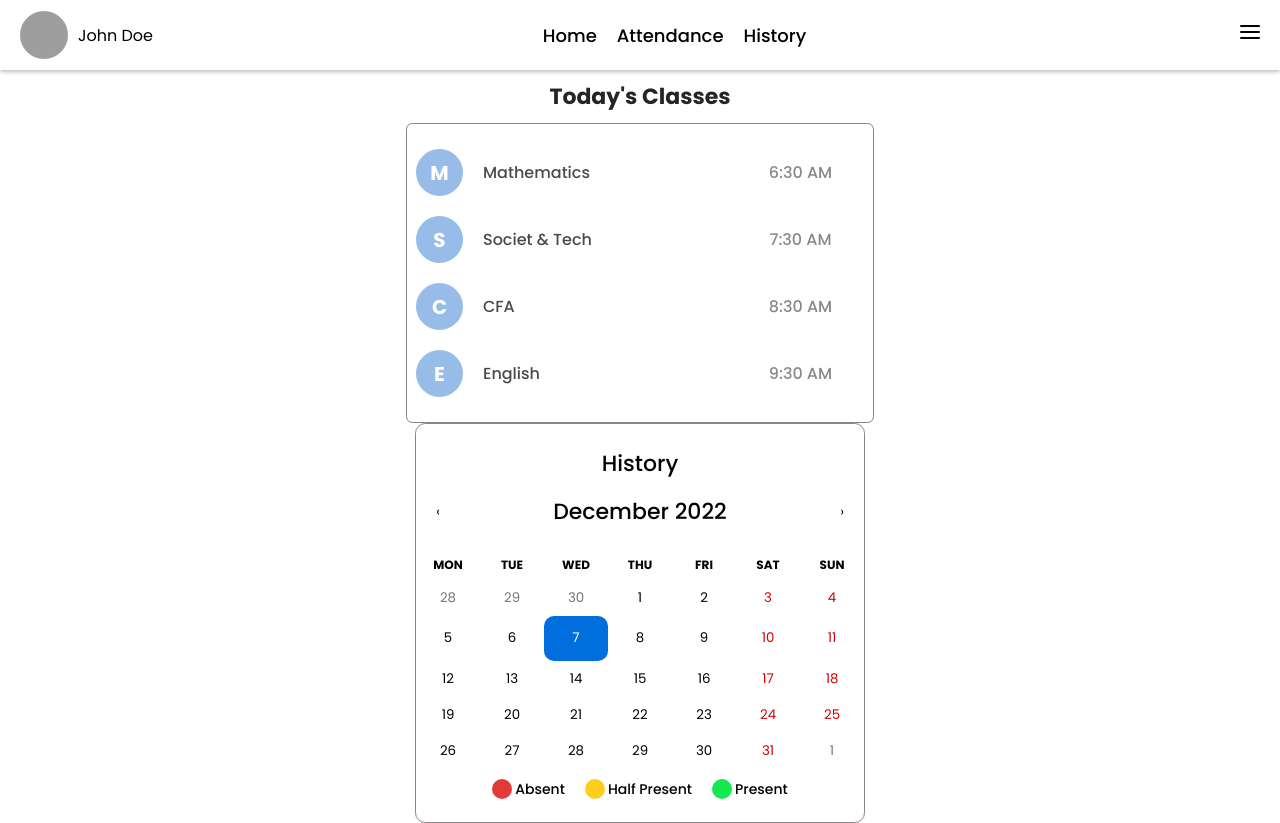
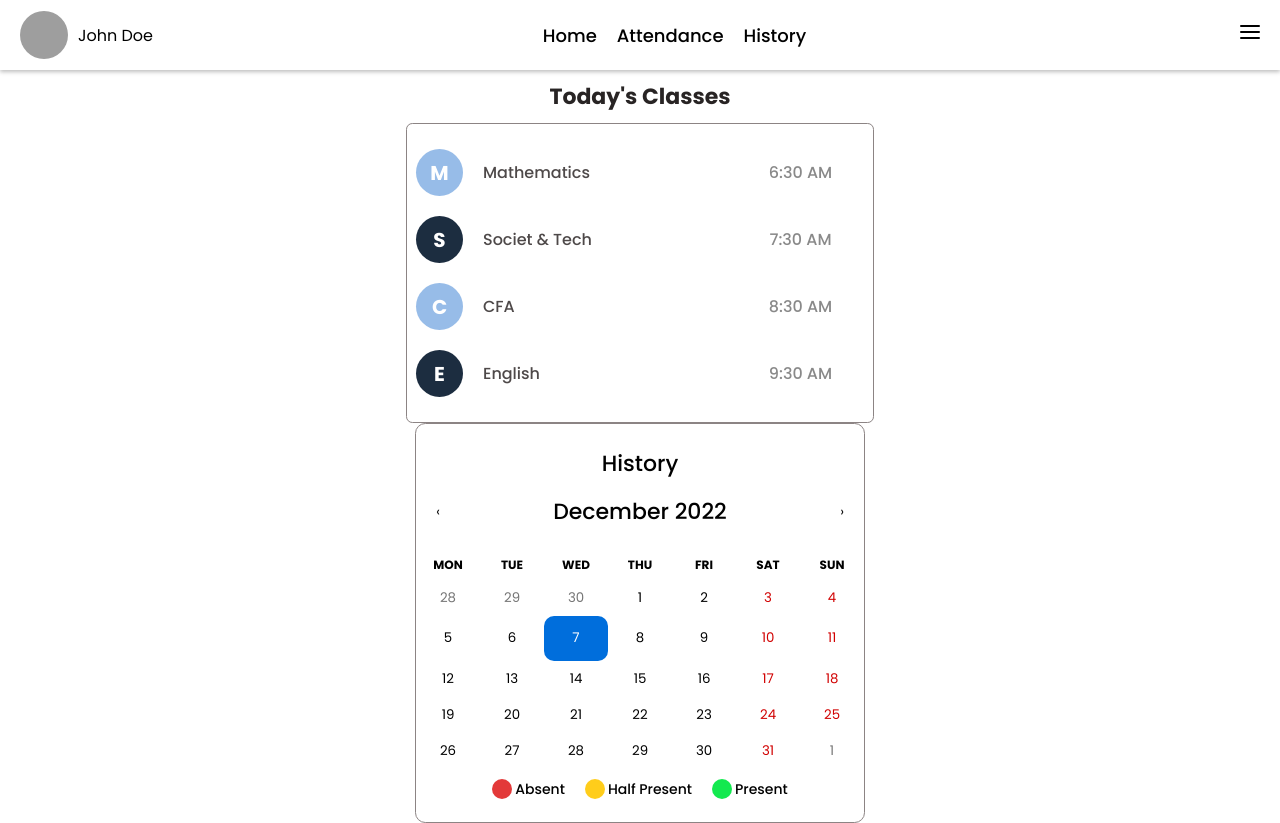
Before and after one commit to ICMS-Batch/attendance, a React (Vite) app in the folder client/: page / in a window 1280 px wide. Built offline with nearby package versions, Linux system fonts and the light colour scheme; grey boxes are pictures that could not be loaded.

Commit message:
style: class initials change background color dynamic with each object key value

```diff
--- a/client/src/components/ClassDetails.jsx
+++ b/client/src/components/ClassDetails.jsx
@@ -1,8 +1,8 @@
 import * as classcss from "./css/classdetail.css";
-const ClassDetails = ({ classname, classtime, classInitials }) => {
+const ClassDetails = ({ classname, classtime, classInitials, background }) => {
   return (
     <div className="class-container">
-      <div className="c-initials">{classInitials}</div>
+      <div  className= "c-initials"style={{backgroundColor:background}}>{classInitials}</div>
       <div className="c-name">{classname}</div>
       <div className="c-time">{classtime}</div>
     </div>
--- a/client/src/components/css/classdetail.css
+++ b/client/src/components/css/classdetail.css
@@ -19,7 +19,7 @@
   color: white;
   width: 47px;
   height: 47px;
-  background: #97bce8;
+  /* background: #97bce8; */
   border-radius: 100px;
 }
 
--- a/client/src/pages/Home.jsx
+++ b/client/src/pages/Home.jsx
@@ -31,7 +31,20 @@ const Home = () => {
       cTime: "9:30 AM",
     },
   ];
-  classes.forEach((obj)=>{obj.initials = function(){ let a = [...this.cName]; return a[0] }})
+
+
+  const iterateColor = (index)=>{
+    if(index%2==0 || index%2==undefined){
+
+      return "#97BCE8";
+    }
+    else{
+      return "#1C2D40";
+    }
+  }
+
+  classes.forEach((obj, index)=>{obj.initials = function(){ let a = [...this.cName]; return a[0] }; obj.backgroundColor = iterateColor(index)})
+  // console.log(classes);
   return (
     <div className="body">
       <NavBar />
@@ -41,6 +54,7 @@ const Home = () => {
         {classes.map((element, index) => (
           <ClassDetails
             key={index}
+            background={element.backgroundColor}
             classInitials={element.initials()}
             classname={element.cName}
             classtime={element.cTime}
```
